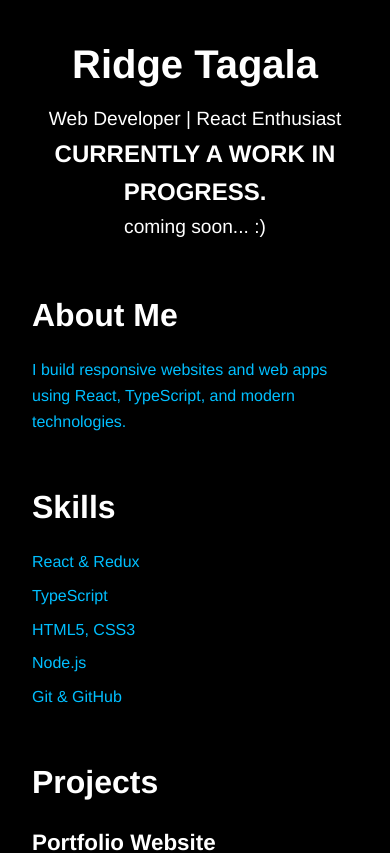
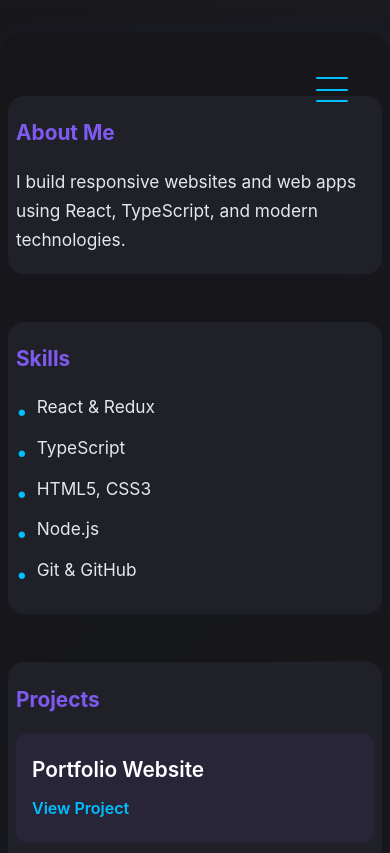
Before and after one commit to Ridge19/Portfolio, a React (Vite) app in the folder Portfolio-app/: page / in a window 390 px wide. Shown: the top 853 px of the page. Built offline with nearby package versions, Linux system fonts and the light colour scheme.

Commit message:
- added hambuger menu for mobile devices

```diff
--- a/Portfolio-app/src/components/Header.tsx
+++ b/Portfolio-app/src/components/Header.tsx
@@ -1,12 +1,26 @@
-import React from 'react';
+import React, { useState } from 'react';
 
 const Header = () => {
+  const [menuOpen, setMenuOpen] = useState(false);
+
+  const handleHamburgerClick = () => setMenuOpen((open) => !open);
+  const handleNavClick = () => setMenuOpen(false);
+
   return (
     <header className="header">
-      <h1>Ridge Tagala</h1>
-      <p>Web Developer | React Enthusiast</p>
-      <h2>CURRENTLY A WORK IN PROGRESS.</h2>
-      <p>coming soon... :)</p>
+      <div className="hamburger" onClick={handleHamburgerClick} aria-label="Toggle navigation" tabIndex={0} role="button">
+        <span style={{ transform: menuOpen ? 'rotate(45deg) translate(5px, 6px)' : 'none' }}></span>
+        <span style={{ opacity: menuOpen ? 0 : 1 }}></span>
+        <span style={{ transform: menuOpen ? 'rotate(-45deg) translate(6px, -6px)' : 'none' }}></span>
+      </div>
+      <nav>
+        <ul className={`nav-menu${menuOpen ? ' open' : ''}`} onClick={handleNavClick}>
+          <li><a href="#home" style={{ color: '#00bfff', textDecoration: 'none' }}>Home</a></li>
+          <li><a href="#about" style={{ color: '#00bfff', textDecoration: 'none' }}>About</a></li>
+          <li><a href="#projects" style={{ color: '#00bfff', textDecoration: 'none' }}>Projects</a></li>
+          <li><a href="#resume" style={{ color: '#00bfff', textDecoration: 'none' }}>Resume</a></li>
+        </ul>
+      </nav>
     </header>
   );
 };
--- a/Portfolio-app/src/styles/index.css
+++ b/Portfolio-app/src/styles/index.css
@@ -6,50 +6,91 @@
 }
 
 body {
-  font-family: 'Helvetica Neue', Arial, sans-serif;
-  line-height: 1.6;
-  background-color: black;
+  font-family: 'Inter', 'Helvetica Neue', Arial, sans-serif;
+  line-height: 1.7;
+  background: linear-gradient(135deg, #18181b 0%, #23272f 100%);
+  min-height: 100vh;
+  color: #e5e7eb;
 }
 
 /* Container */
 .app-container {
-  max-width: 960px;
-  margin: 0 auto;
-  padding: 2rem;
+  max-width: 900px;
+  margin: 2rem auto;
+  padding: 2.5rem 2rem;
+  background: rgba(24, 24, 27, 0.95);
+  border-radius: 1.5rem;
+  box-shadow: 0 8px 32px 0 rgba(31, 38, 135, 0.18);
 }
 
 /* Header */
 .header {
   text-align: center;
   margin-bottom: 3rem;
-  color: white;
+  color: #fff;
+  position: relative;
 }
 
 .header h1 {
-  font-size: 2.5rem;
+  font-size: 3rem;
+  font-weight: 800;
+  letter-spacing: -1px;
   margin-bottom: 0.5rem;
+  background: linear-gradient(90deg, #00bfff 30%, #7f5af0 100%);
+  -webkit-background-clip: text;
+  -webkit-text-fill-color: transparent;
+  background-clip: text;
 }
 
 .header p {
-  font-size: 1.2rem;
-  color: white;
+  font-size: 1.3rem;
+  color: #a1a1aa;
+}
+
+/* Hamburger menu styles */
+.hamburger {
+  display: none;
+  position: absolute;
+  top: 1.5rem;
+  right: 2rem;
+  width: 2.2rem;
+  height: 2.2rem;
+  flex-direction: column;
+  justify-content: center;
+  align-items: center;
+  cursor: pointer;
+  z-index: 1001;
+}
+.hamburger span {
+  display: block;
+  width: 2rem;
+  height: 0.25rem;
+  margin: 0.3rem 0;
+  background: #00bfff;
+  border-radius: 2px;
+  transition: 0.3s;
 }
 
 /* Sections */
 main section {
   margin-bottom: 3rem;
+  background: rgba(36, 37, 46, 0.7);
+  border-radius: 1rem;
+  padding: 2rem 1.5rem;
+  box-shadow: 0 2px 8px 0 rgba(31, 38, 135, 0.08);
 }
 
 section h2 {
   font-size: 2rem;
   margin-bottom: 1rem;
-  color: white;
+  color: #7f5af0;
+  font-weight: 700;
 }
 
 section p,
 section ul {
-  font-size: 1rem;
-  color: #00BFFF;
+  font-size: 1.08rem;
+  color: #e5e7eb;
 }
 
 ul {
@@ -58,44 +99,111 @@ ul {
 }
 
 ul li {
-  margin-bottom: 0.5rem;
+  margin-bottom: 0.7rem;
+  padding-left: 1.2em;
+  position: relative;
+}
+
+ul li:before {
+  content: '•';
+  color: #00bfff;
+  position: absolute;
+  left: 0;
+  font-size: 1.2em;
+  top: 0.1em;
 }
 
 /* Projects */
 .project {
   margin-bottom: 2rem;
+  background: rgba(127, 90, 240, 0.08);
+  border-radius: 0.8rem;
+  padding: 1.2rem 1rem;
+  box-shadow: 0 1px 4px 0 rgba(127, 90, 240, 0.08);
 }
 
 .project h3 {
-  font-size: 1.4rem;
+  font-size: 1.3rem;
   margin-bottom: 0.5rem;
-  color: white;
+  color: #fff;
+  font-weight: 600;
 }
 
 .project a {
-  color: #0077cc;
+  color: #00bfff;
   text-decoration: none;
-  font-weight: bold;
+  font-weight: 600;
+  transition: color 0.2s;
 }
 
 .project a:hover {
+  color: #7f5af0;
   text-decoration: underline;
 }
 
 /* Contact Links */
 .contact ul li a {
-  color: #0077cc;
+  color: #00bfff;
   text-decoration: none;
+  font-weight: 500;
+  transition: color 0.2s;
 }
 
 .contact ul li a:hover {
+  color: #7f5af0;
   text-decoration: underline;
 }
 
 /* Footer */
 .footer {
   text-align: center;
-  font-size: 0.9rem;
-  padding: 1rem 0;
-  color: white;
+  font-size: 1rem;
+  padding: 1.5rem 0 0.5rem 0;
+  color: #a1a1aa;
+  letter-spacing: 0.5px;
 }
+
+/* Responsive Design */
+@media (max-width: 600px) {
+  .app-container {
+    padding: 1rem 0.5rem;
+  }
+  main section {
+    padding: 1.2rem 0.5rem;
+  }
+  .header h1 {
+    font-size: 2rem;
+  }
+  section h2 {
+    font-size: 1.3rem;
+  }
+  .header {
+    text-align: left;
+    margin-bottom: 2rem;
+    padding-top: 1rem;
+  }
+  .hamburger {
+    display: flex;
+  }
+  .nav-menu {
+    flex-direction: column;
+    align-items: flex-start;
+    background: rgba(24, 24, 27, 0.98);
+    position: fixed;
+    top: 0;
+    right: -100vw;
+    width: 70vw;
+    height: 100vh;
+    padding: 2.5rem 1.5rem;
+    box-shadow: -2px 0 16px 0 rgba(31, 38, 135, 0.12);
+    z-index: 1000;
+    transition: right 0.3s;
+  }
+  .nav-menu.open {
+    right: 0;
+  }
+  .nav-menu li {
+    margin-bottom: 2rem;
+    font-size: 1.2rem;
+  }
+}
```
Also changed, not shown: 1 other file (tests, documents, lock files or other folders).
